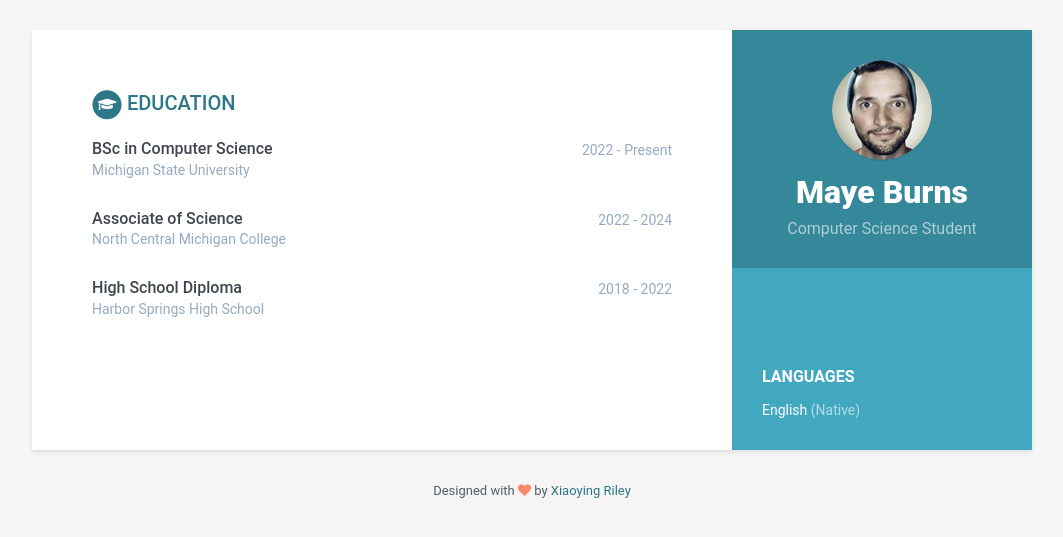
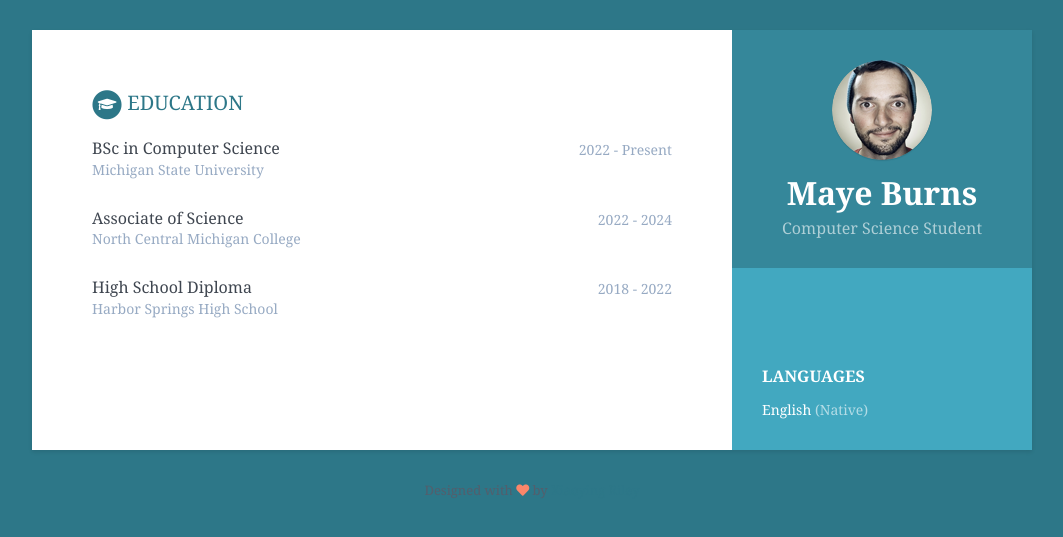
Before and after one commit to burnsmay/burnsmay.github.io.education, a Jekyll site: the page built from index.html, in a window 1280 px wide. Shown: the top 537 px of the page, without its empty margins (108-1171 px from the left). Built offline with Jekyll 4.4.1, drawn with Linux system fonts in a browser that asks for light colours.

Commit message:
Update _base.scss update color

```diff
--- a/_sass/_base.scss
+++ b/_sass/_base.scss
@@ -1,8 +1,8 @@
 /* ======= Base ======= */
 body {
-  font-family: "Roboto", sans-serif;
+  font-family: georgia;
   color: $text-color-secondary;
-  background: $smoky-white;
+  background: darken($theme-color, 15%);
   font-size: 14px;
   padding: 30px;
   -webkit-font-smoothing: antialiased;
```
